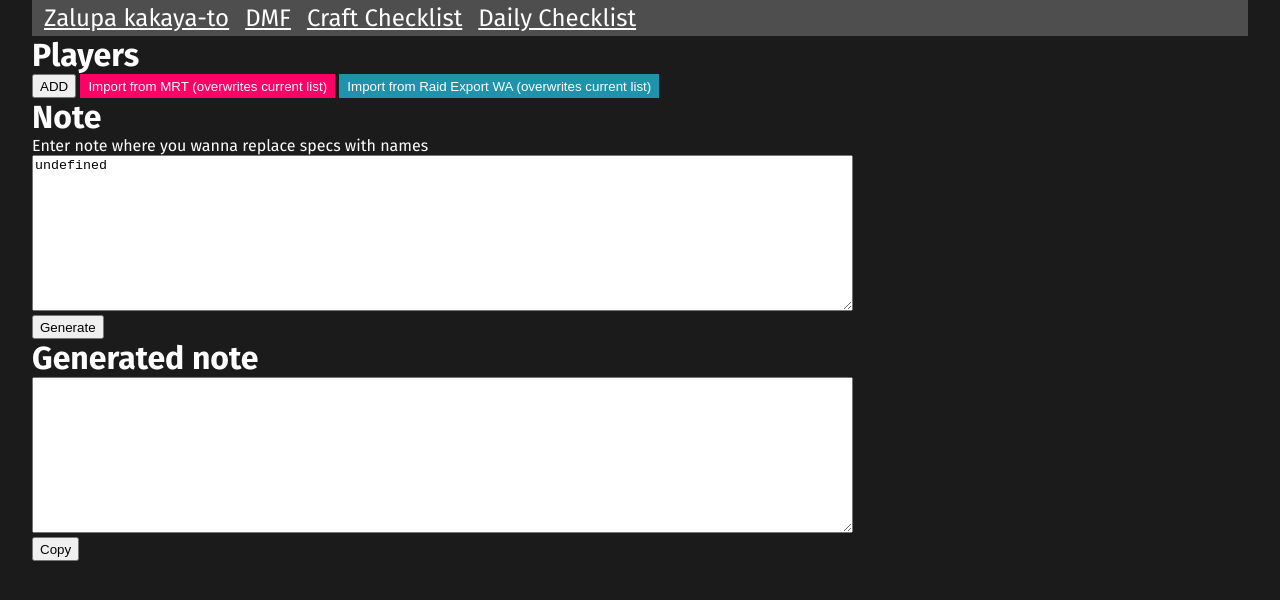
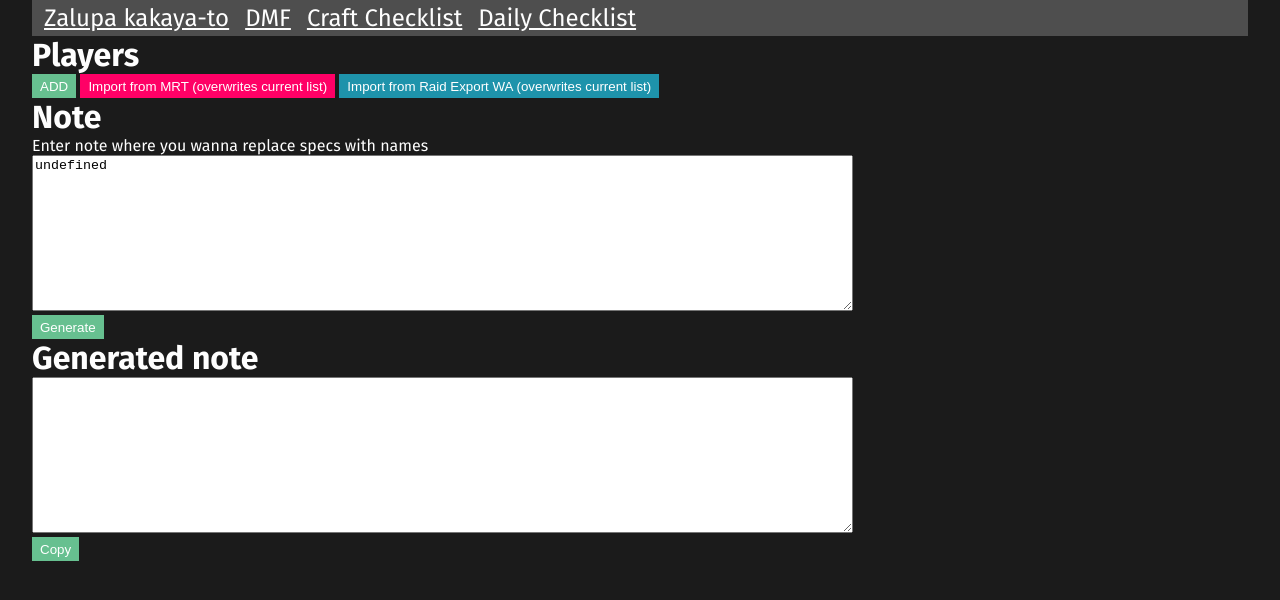
Before and after one commit to ndntmndntm/ndntmndntm.github.io, a Jekyll site: the page built from mrt.html, in a window 1280 px wide. Shown: the top 600 px of the page. Built offline with Jekyll 4.4.1, drawn with Linux system fonts in a browser that asks for light colours; a script that is not in the unit is left out.

Commit message:
more styles

```diff
--- a/css/main.css
+++ b/css/main.css
@@ -93,15 +93,24 @@ button {
     background-color: #FF0066;
     border: solid #FF0066 2px;
     color: white;
-    transition: all 1s ease-out;
+    transition: all 0.3s ease-out;
 }
 
 .import_wa {
     background-color: #1E93AB;
     border: solid #1E93AB 2px;
     color: white;
-    transition: all 1s ease-out;
+    transition: all 0.3s ease-out;
 }
+#mrt_generate, #mrt_copy, #mrt_add {
+    background-color: #67C090;
+    border: solid #67C090 2px;
+    color: white;
+    transition: all 0.3s ease-out;
+}
+#mrt_generate:hover,
+#mrt_copy:hover,
+#mrt_add:hover,
 .import_mrt:hover,
 .import_wa:hover {
     background-color: var(--main-bg-color);
--- a/mrt.html
+++ b/mrt.html
@@ -8,7 +8,7 @@ title: "MRT note name replacer"
     <ul id="mrt_names">
 
     </ul>
-    <button onclick="addNewPlayer()">
+    <button id="mrt_add" onclick="addNewPlayer()">
         ADD
     </button>
     <button class="import_mrt" onclick="importMRT()">
```
